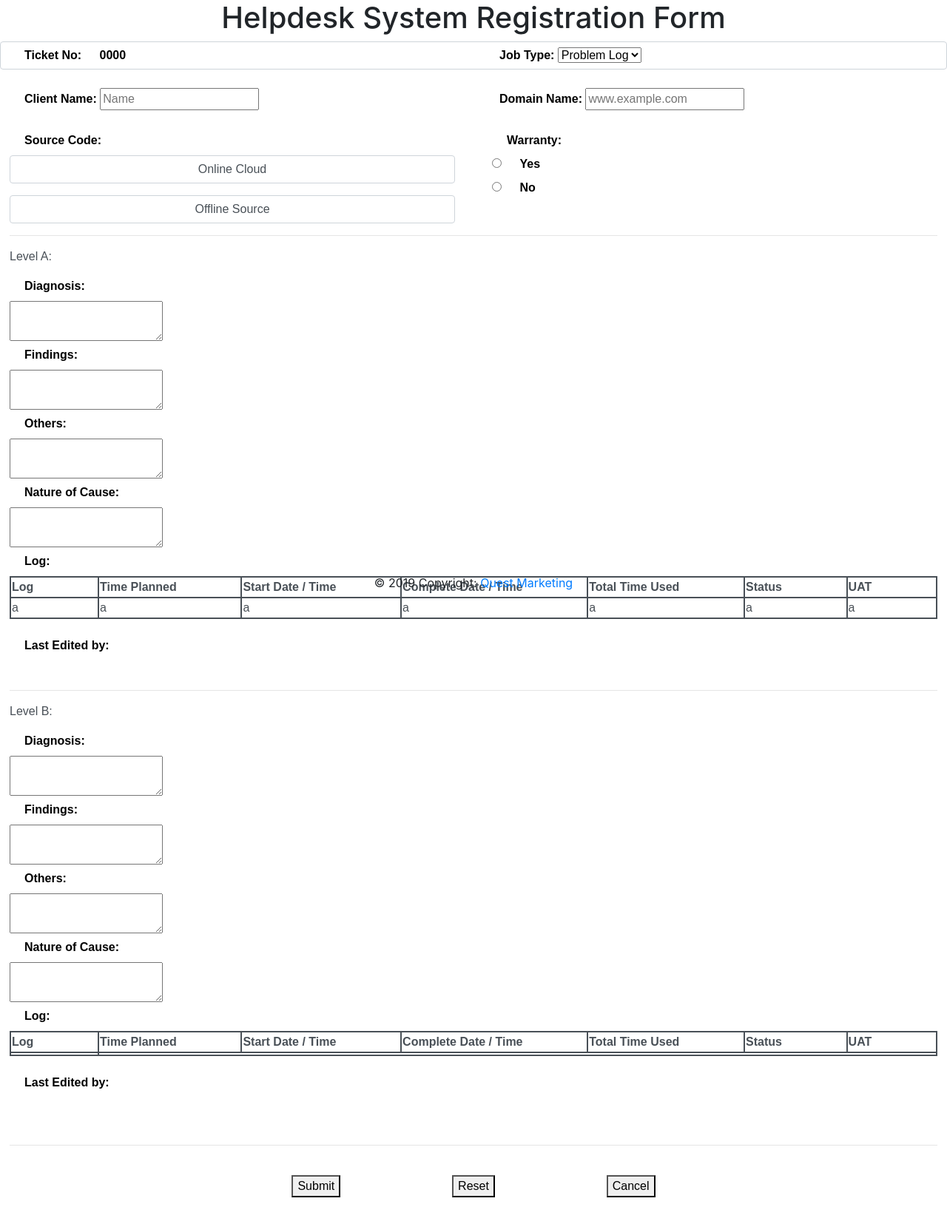
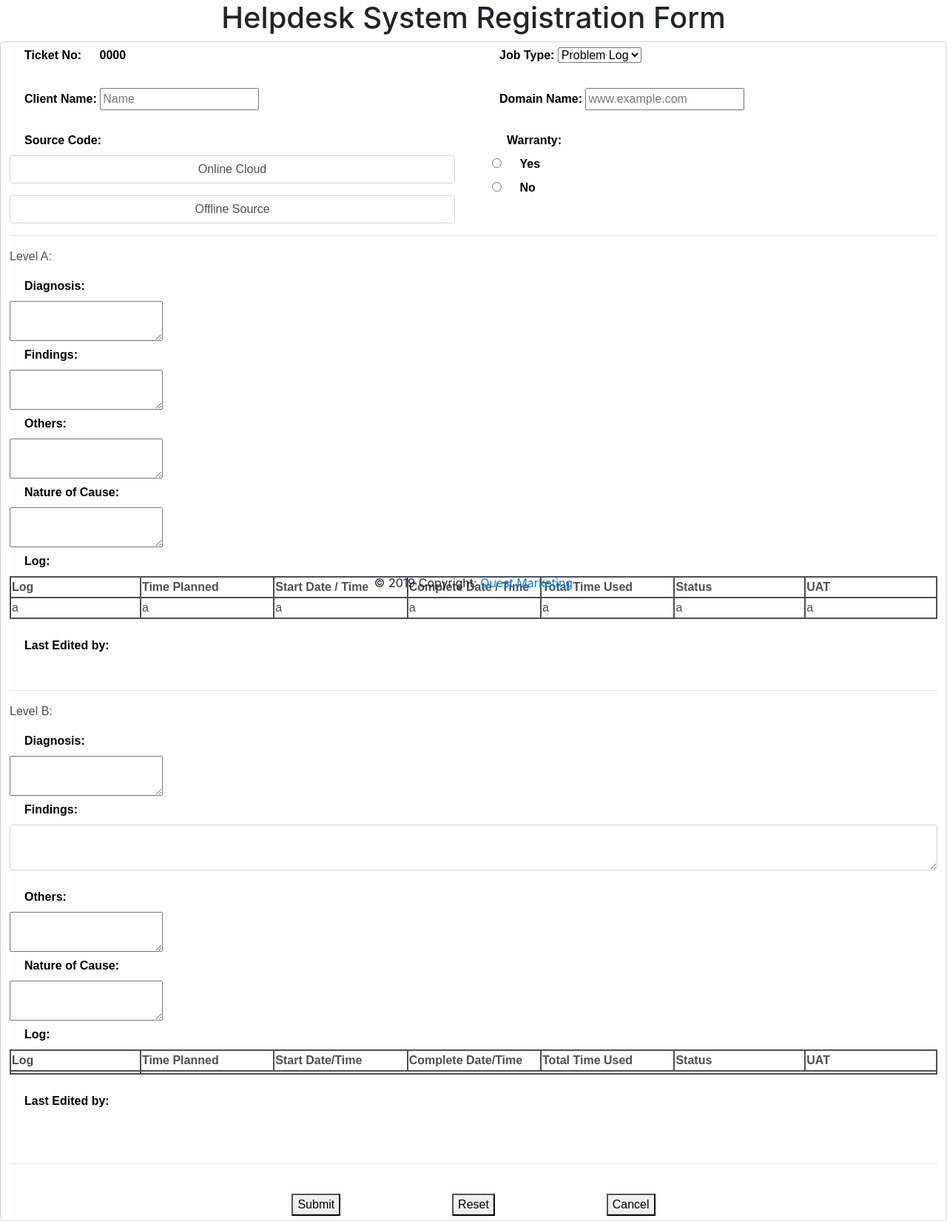
Before and after one commit to GrizzlyPenguin/FYP_AB, a PHP site: page /form.html in a window 1280 px wide. Shown: the whole page at 74% size. Before the commit the page ends 1619 px from the top, so only its background shows below. Run offline with PHP 8.4, Linux system fonts and the light colour scheme; lists and menus that the app fills with data are empty.

Commit message:
editing tables

```diff
--- a/FYP A final/css/form.css
+++ b/FYP A final/css/form.css
@@ -16,14 +16,13 @@ border: solid;
 
 table, td , tr{
     border: solid 2px;
-    table-layout: fixed;
+    table-layout: auto;
 }
 
 th{
     border: solid 2px;
     width:1%;
-
-    white-space: nowrap;
+word-break: break-all;
 }
 
 hr{
--- a/FYP A final/form.html
+++ b/FYP A final/form.html
@@ -16,7 +16,7 @@
 
         <h1 style="text-align: center   ">Helpdesk System Registration Form</h1>
 
-        <form method="get" id="ticketForm" class="form-control">
+        <form method="get" id="ticketForm" class="form-control" style="height:100%;">
 <!--            customer section-->
             <div id="customer_section">
                 <div class="row">
@@ -113,25 +113,25 @@
 <!--            lvl b-->
             <div id="lvlb_section">
                 <p>Level B:</p>
-                <label>Diagnosis: </label> <br>
+                <label>Diagnosis:</label> <br>
                 <textarea id="diag" ></textarea>
                 <br>
-                <label> Findings: </label> <br>
+                <label >Findings:</label> <br>
+                <textarea class="form-control"></textarea>
+                <br>
+                <label>Others:</label> <br>
                 <textarea></textarea>
                 <br>
-                <label>Others: </label> <br>
+                <label>Nature of Cause:</label> <br>
                 <textarea></textarea>
                 <br>
-                <label>Nature of Cause: </label> <br>
-                <textarea></textarea>
-                <br>
-                <label>Log: </label> <br>
+                <label>Log:</label> <br>
                 <table>
                     <tr>
                         <th>Log</th>
                         <th>Time Planned</th>
-                        <th>Start Date / Time</th>
-                        <th>Complete Date / Time</th>
+                        <th>Start Date/Time</th>
+                        <th>Complete Date/Time</th>
                         <th>Total Time Used</th>
                         <th>Status</th>
                         <th>UAT</th>
```
